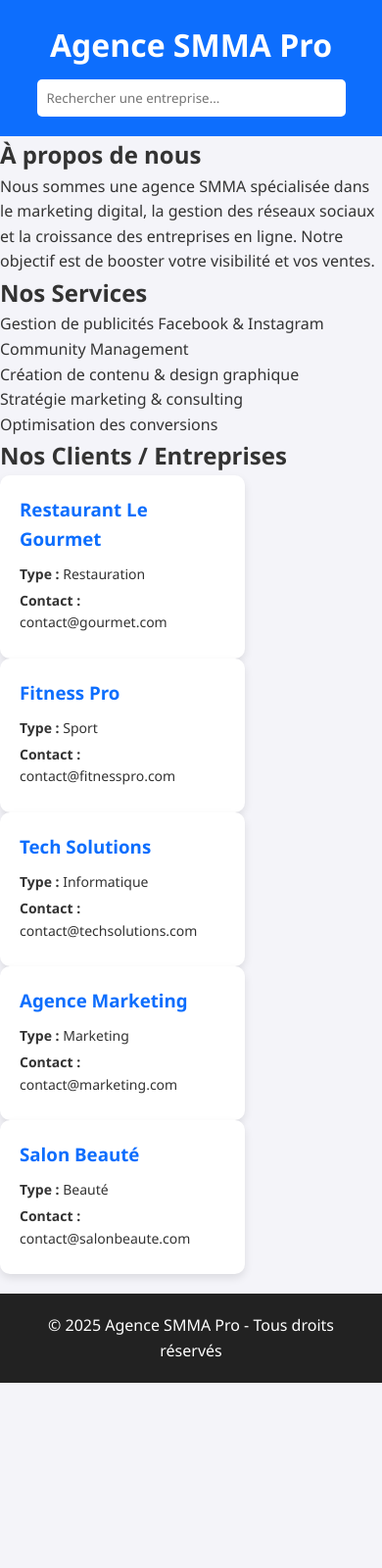
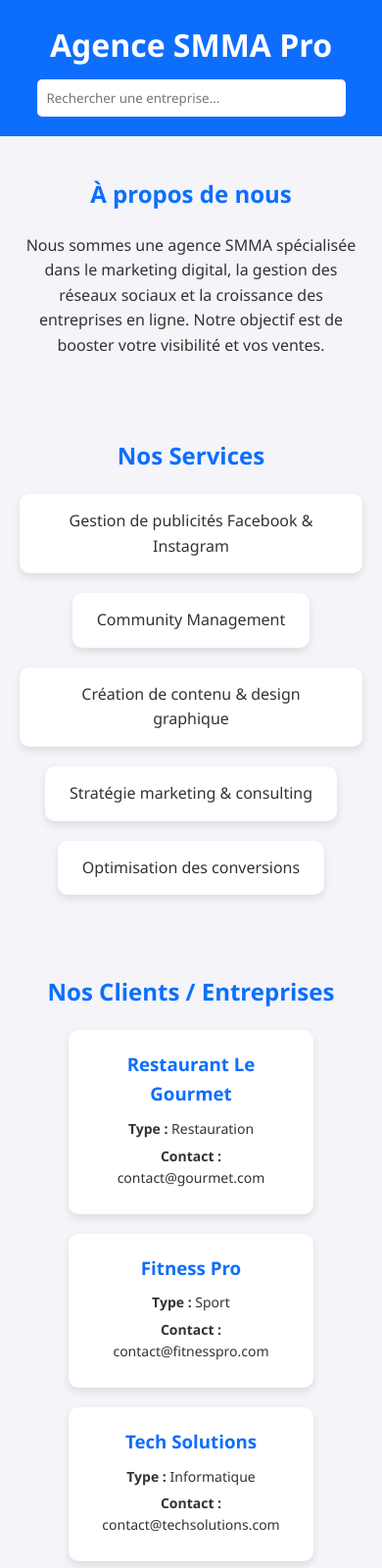
Before and after one commit to emresemerci25-cell/emresemerci25-cell.github.io, a plain HTML site: page index.html in a window 390 px wide. Shown: the top 1600 px of the page at 98% size. Before the commit the page ends 1411 px from the top, so only its background shows below. Drawn offline with Linux system fonts and the light colour scheme.

Commit message:
Update style.css

```diff
--- a/style.css
+++ b/style.css
@@ -1,41 +1,31 @@
-/* RESET */
-* { margin:0; padding:0; box-sizing:border-box; font-family: 'Segoe UI', sans-serif; }
-
-/* BODY */
-body { background-color: #f4f4f9; color: #333; line-height: 1.6; }
+* { margin:0; padding:0; box-sizing:border-box; font-family:'Segoe UI', sans-serif; }
+body { background-color:#f4f4f9; color:#333; line-height:1.6; }
 
 /* HEADER */
-header { background-color: #0d6efd; color: #fff; padding: 20px; text-align: center; }
-header h1 { margin-bottom: 10px; }
-header nav input {
-    padding: 10px;
-    width: 80%;
-    max-width: 500px;
-    border-radius: 5px;
-    border: none;
-}
+header { background-color:#0d6efd; color:#fff; padding:20px; text-align:center; }
+header h1 { margin-bottom:10px; font-size:2em; }
+header nav input { padding:10px; width:80%; max-width:500px; border-radius:5px; border:none; }
 
-/* MAIN */
-main { display: flex; flex-wrap: wrap; justify-content: center; margin: 20px; gap: 20px; }
+/* SECTIONS */
+section { padding:40px 20px; text-align:center; }
+section h2 { margin-bottom:20px; color:#0d6efd; }
 
-/* CARD */
-.card {
-    background-color: #fff;
-    border-radius: 10px;
-    box-shadow: 0 4px 8px rgba(0,0,0,0.1);
-    padding: 20px;
-    width: 250px;
-    transition: transform 0.2s;
-}
-.card:hover { transform: scale(1.05); }
-.card h3 { margin-bottom: 10px; color: #0d6efd; }
-.card p { margin-bottom: 5px; font-size: 14px; }
+/* SERVICES */
+.services ul { list-style:none; display:flex; flex-wrap:wrap; justify-content:center; gap:20px; }
+.services li { background-color:#fff; padding:15px 25px; border-radius:10px; box-shadow:0 4px 8px rgba(0,0,0,0.1); min-width:200px; }
+
+/* CLIENTS / CARDS */
+#company-list { display:flex; flex-wrap:wrap; justify-content:center; gap:20px; margin-top:20px; }
+.card { background-color:#fff; border-radius:10px; box-shadow:0 4px 8px rgba(0,0,0,0.1); padding:20px; width:250px; transition: transform 0.2s; }
+.card:hover { transform:scale(1.05); }
+.card h3 { margin-bottom:10px; color:#0d6efd; }
+.card p { margin-bottom:5px; font-size:14px; }
 
 /* FOOTER */
-footer { text-align: center; padding: 20px; background-color: #222; color: #fff; margin-top: 20px; }
+footer { text-align:center; padding:20px; background-color:#222; color:#fff; }
 
 /* RESPONSIVE */
 @media(max-width:600px) {
-    main { flex-direction: column; align-items: center; }
-    header nav input { width: 90%; }
+    main, #company-list, .services ul { flex-direction:column; align-items:center; }
+    header nav input { width:90%; }
 }
```
